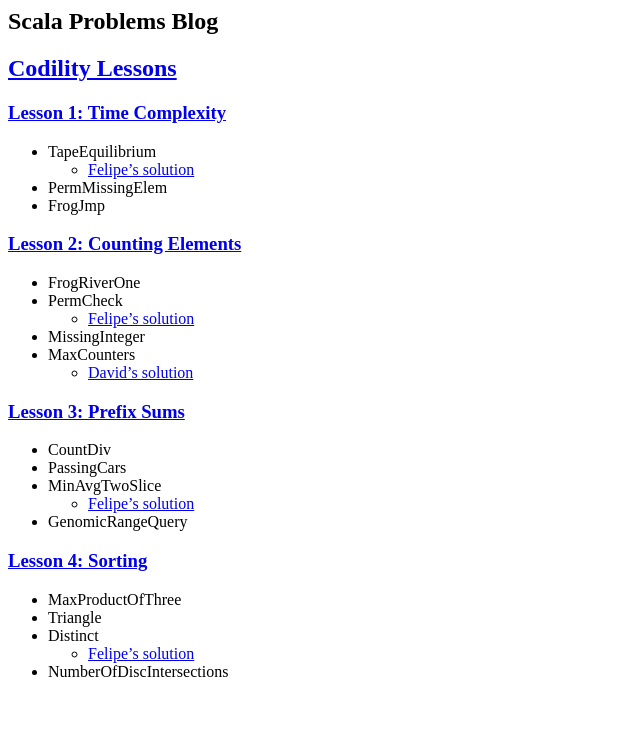
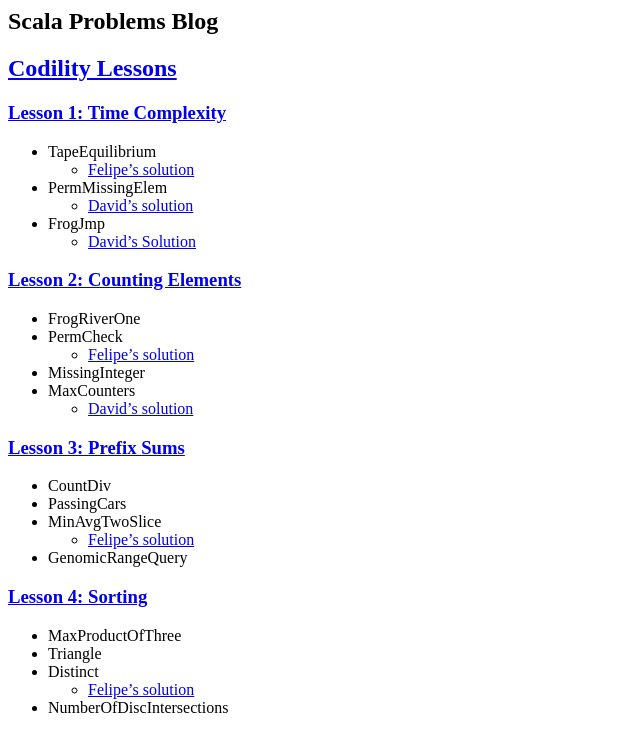
Before and after one commit to scalaproblems/scalaproblems.github.io, a Jekyll site: the page built from index.md, in a window 1280 px wide. Shown: the top 752 px of the page, without its empty margins (0-640 px from the left). Built offline with Jekyll 4.4.1, drawn with Linux system fonts in a browser that asks for light colours.

Commit message:
Finish lesson 1

```diff
--- a/index.md
+++ b/index.md
@@ -9,15 +9,17 @@ layout: default
 - TapeEquilibrium
     - [Felipe's solution](https://codility.com/demo/results/demo8HMGGH-TPP/)
 - PermMissingElem
+    - [David's solution](https://codility.com/demo/results/demo889TNH-7GZ/)
 - FrogJmp
+    - [David's Solution](https://codility.com/demo/results/demoNTSJ8K-VUU/)
 
 ### [Lesson 2: Counting Elements](https://codility.com/programmers/lessons/2)
 - FrogRiverOne
 - PermCheck
-  - [Felipe's solution](https://codility.com/demo/results/demoC7B3DN-3UN/)
+    - [Felipe's solution](https://codility.com/demo/results/demoC7B3DN-3UN/)
 - MissingInteger
 - MaxCounters
-  - [David's solution](https://codility.com/demo/results/demo7RX587-FRJ/)
+    - [David's solution](https://codility.com/demo/results/demo7RX587-FRJ/)
 
 ### [Lesson 3: Prefix Sums](https://codility.com/programmers/lessons/3)
 - CountDiv
```
Also changed, not shown: Gemfile.lock.
